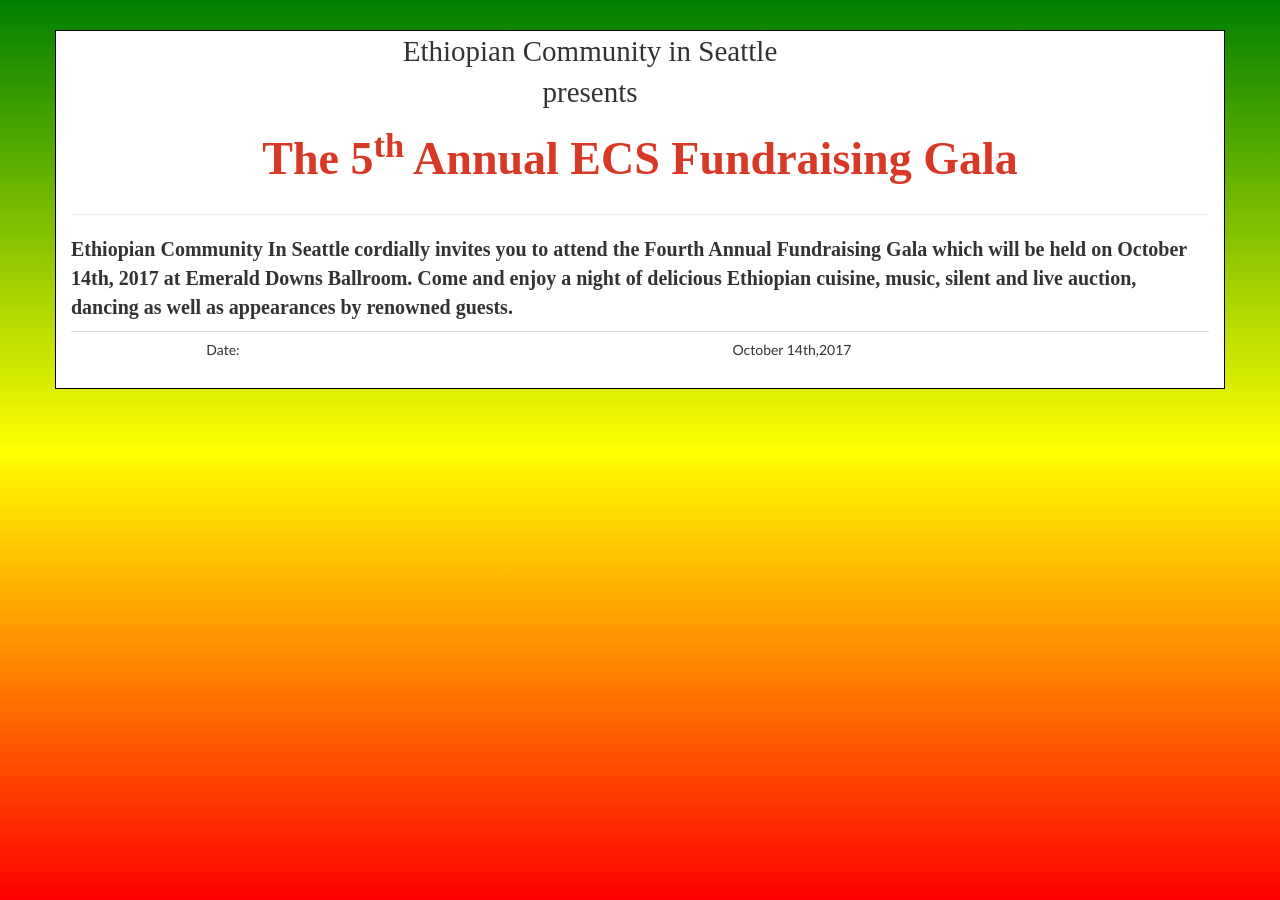
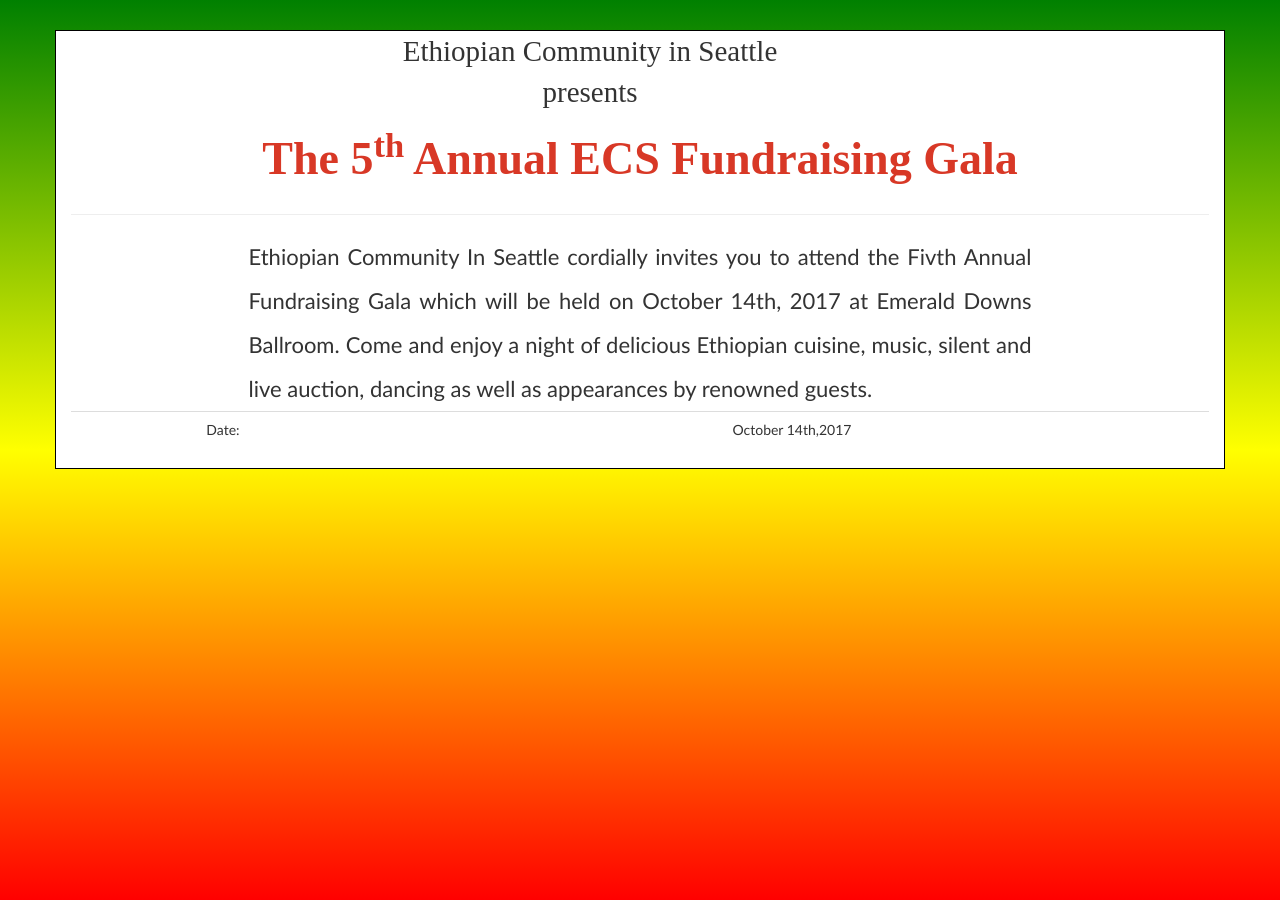
Before and after one commit to ecseattle/events-2017-annualfundraisinggala, a Jekyll site: the page index.html, which Jekyll copies as it is, in a window 1280 px wide. Built offline with Jekyll 4.4.1, drawn with Linux system fonts in a browser that asks for light colours.

Commit message:
body paragraph edit and style

```diff
--- a/index.html
+++ b/index.html
@@ -24,7 +24,7 @@
             </div>
             <div class="row">
                 <div class="col-md-12">
-                    <p id="bodyp">Ethiopian Community In Seattle cordially invites you to attend the Fourth Annual Fundraising Gala which will be held on October 14th, 2017 at Emerald Downs Ballroom. Come and enjoy a night of delicious Ethiopian cuisine, music, silent and live auction, dancing as well as appearances by renowned guests.</p>
+                    <p id="bodyp">Ethiopian Community In Seattle cordially invites you to attend the Fivth Annual Fundraising Gala which will be held on October 14th, 2017 at Emerald Downs Ballroom. Come and enjoy a night of delicious Ethiopian cuisine, music, silent and live auction, dancing as well as appearances by renowned guests.</p>
                 </div>
             </div>
             <div class="row">
--- a/public/css/customcss.css
+++ b/public/css/customcss.css
@@ -21,10 +21,13 @@
     font-family: caption;
 }
 #bodyp{
-    font-size: 20px;
-    font-family: caption;
-    font-weight: bolder;
+    width: 783px;
+    margin: 0px auto;
+    line-height: 2;
+    font-size: 22px;
+    text-align: justify;
 }
+
 .container{
     border:solid black 1px;
     background-color: white;
```
